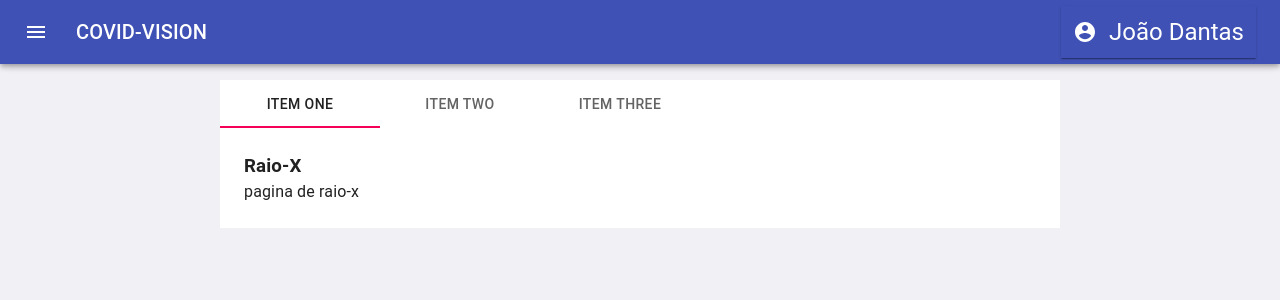
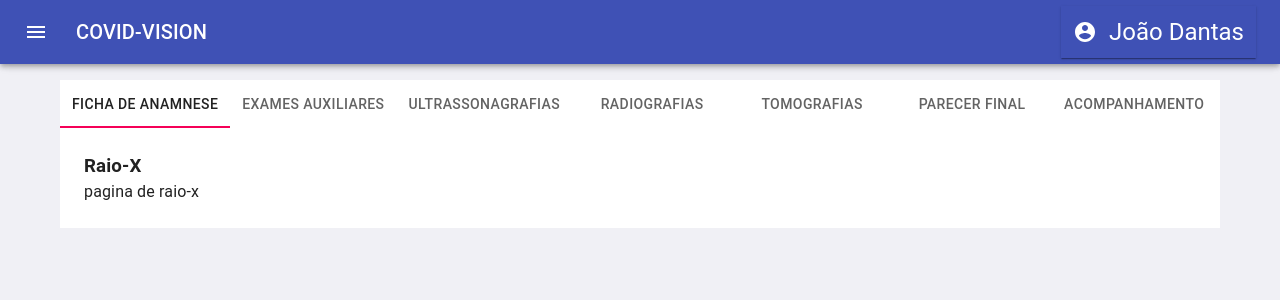
Before and after one commit to MRB-Computer-Vision/web-frontend-admin, a React (Create React App) app: page /RaioX in a window 1280 px wide. Shown: the top 300 px of the page. Built offline with nearby package versions, Linux system fonts and the light colour scheme; no server answers.

Commit message:
trying to fix the problem with tab panes

```diff
--- a/src/pages/RaioX/index.tsx
+++ b/src/pages/RaioX/index.tsx
@@ -46,7 +46,7 @@ const useStyles = makeStyles((theme: Theme) =>
       flexGrow: 1,
       padding: theme.spacing(5),
     },
-    root: {
+    tabs: {
       flexGrow: 1,
       backgroundColor: theme.palette.background.paper,
     },
@@ -64,15 +64,20 @@ const RaioX: React.FC = () => {
     <>
       <AppBar titlePage="Raio-X" />
       <div className={classes.content}>
-        <div className={classes.root}>
+        <div className={classes.tabs}>
           <Tabs
             value={value}
             onChange={handleChange}
             aria-label="simple tabs example"
           >
-            <Tab label="Item One" {...a11yProps(0)} />
-            <Tab label="Item Two" {...a11yProps(1)} />
-            <Tab label="Item Three" {...a11yProps(2)} />
+            <Tab label="Ficha de Anamnese" {...a11yProps(0)} />
+            <Tab label="Exames auxiliares" {...a11yProps(1)} />
+            <Tab label="Ultrassonagrafias" {...a11yProps(2)} />
+            <Tab label="Radiografias" {...a11yProps(3)} />
+            <Tab label="Tomografias" {...a11yProps(4)} />
+            <Tab label="Parecer final" {...a11yProps(5)} />
+            <Tab label="Acompanhamento" {...a11yProps(6)} />
+            <Tab label="Desfecho" {...a11yProps(7)} />
           </Tabs>
           <TabPanel value={value} index={0}>
             <h3>Raio-X</h3>
@@ -84,6 +89,21 @@ const RaioX: React.FC = () => {
           <TabPanel value={value} index={2}>
             Item Three
           </TabPanel>
+          <TabPanel value={value} index={3}>
+            Item Three
+          </TabPanel>
+          <TabPanel value={value} index={4}>
+            Item Three
+          </TabPanel>
+          <TabPanel value={value} index={5}>
+            Item Three
+          </TabPanel>
+          <TabPanel value={value} index={6}>
+            Item Three
+          </TabPanel>
+          <TabPanel value={value} index={7}>
+            Item Three
+          </TabPanel>
         </div>
       </div>
     </>
--- a/src/styles/global.ts
+++ b/src/styles/global.ts
@@ -15,7 +15,7 @@ export default createGlobalStyle`
     font: 16px Roboto, sans-serif;
   }
   #root{
-    max-width: 960px;
+    max-width: 100%;
     margin: 0 auto;
     padding: 40px 20px;
   }
```
